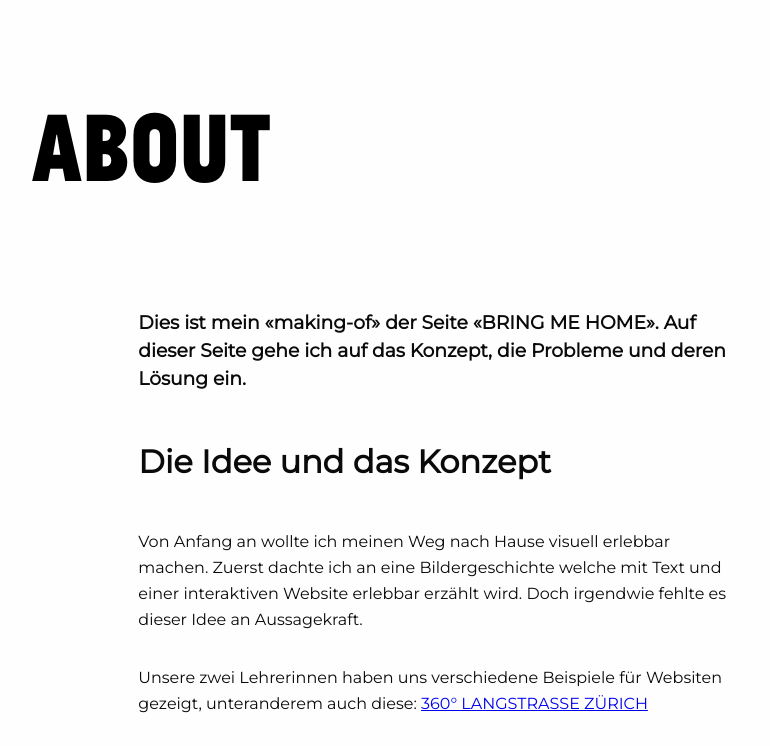
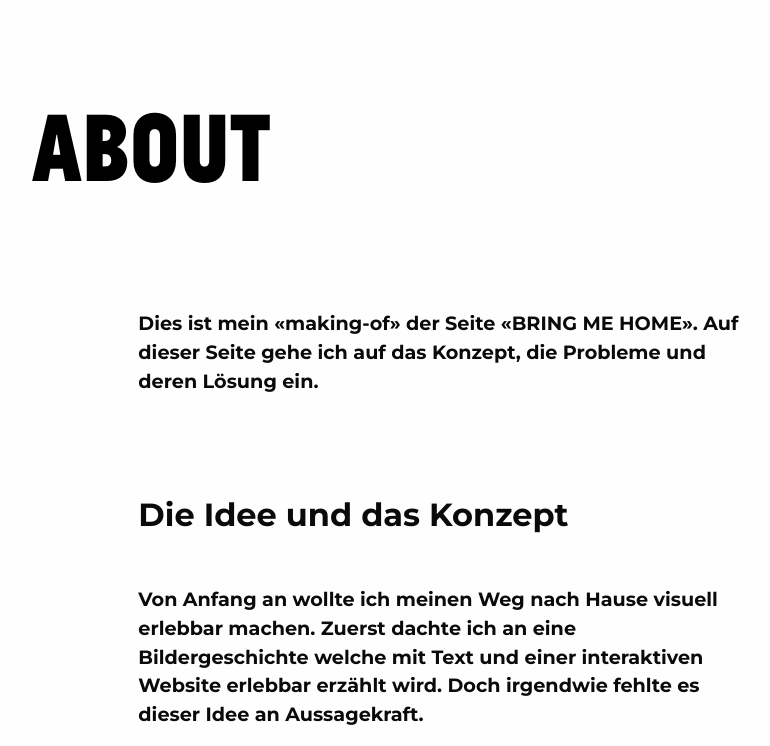
Before and after one commit to matthiasmeierkoch/about, a plain HTML site: page index.html in a window 1280 px wide. Shown: the top 746 px of the page, without its empty margins (75-845 px from the left). Drawn offline with Linux system fonts and the light colour scheme.

Commit message:
FIX: CSS

```diff
--- a/css/app.css
+++ b/css/app.css
@@ -24,10 +24,10 @@ h1.bigblue{
     margin-top:0rem;
 }
 
-p{
-    font-size:1rem;
-    line-height:1.625rem;
-}
+/*p{*/
+    /*font-size:1rem;*/
+    /*line-height:1.625rem;*/
+/*}*/
 
 
 .margin-bottom{
--- a/index.html
+++ b/index.html
@@ -9,7 +9,7 @@
     <link rel="stylesheet" href="./styles.css">
     <link rel="stylesheet" href="./font.css">
     <meta name="viewport" content="width=device-width, initial-scale=1">
-    <link href="https://fonts.googleapis.com/css?family=Montserrat" rel="stylesheet">
+    <link href="https://fonts.googleapis.com/css?family=Montserrat:400,700" rel="stylesheet">
     <link rel="shortcut icon" type="image/x-icon" href="./img/home.png">
     <title>about: bring me home</title>
 </head>
@@ -23,8 +23,8 @@
 </div>
     <div class="grid-x large-offset-2">
         <div class="container">
-            <h3>Dies ist mein «making-of» der Seite «BRING ME HOME».
-            Auf dieser Seite gehe ich auf das Konzept, die Probleme und deren Lösung ein.</h3>
+            <p>Dies ist mein «making-of» der Seite «BRING ME HOME».
+            Auf dieser Seite gehe ich auf das Konzept, die Probleme und deren Lösung ein.</p>
         </div>
     </div>
 
--- a/styles.css
+++ b/styles.css
@@ -1,14 +1,19 @@
 @charset "UTF-8";
 
-
 h1 {
-color: #000000;
-    font-family: JeanLucWeb-Bold;
+    color: #000000;
+    font-family: JeanLucWeb-Bold ;
 }
 
 h2 {
-    font-weight: bold;
+    padding-top: 50px;
+    font-weight: 700;
     font-size: 2rem;
+}
+
+h3{
+    font-weight: 700;
+    font-size: 1.3rem;
 }
 
 
@@ -26,7 +31,6 @@ h2 {
     src: local('JeanLucWeb-thin.woff'), url("jeanlucweb-thin.woff") format("woff"), url("jeanlucweb-thin.otf") format("opentype"), url("jeanlucweb-thin#webfontdsa4toug") format("svg");
 }
 
-
 /*
 The Jean-Luc typeface was designed and made by Atelier Carvalho Bernau on the occasion of the 80th birthday of Jean-Luc Godard. It is available free of charge from http://www.carvalho-bernau.com/jlg/
 
@@ -34,7 +38,7 @@ Jean-Luc typeface Copyright (c) 2010 Atelier Carvalho Bernau
 */
 
 .container {
-width: 600px;
+    width: 600px;
 }
 
 .containercenter {
@@ -57,30 +61,31 @@ width: 600px;
 
 .videomitte {
     margin-top: 50px;
+}
 
-h3{
+h3 {
     font-weight: lighter;
 
 }
 
-a{
-font-size: 2rem;
+a {
+    font-size: 1.2rem;
 }
 
-p{
-    font-size: 3em;
-    font-weight: bold;
+p {
+    font-size: 1.2em;
+    font-weight: 700;
 }
 
 .verticalLine {
     color: #808080;
     size: 3px;
     border-left: thick solid #808080;
-    width: 75%;
+    width: 100%;
 }
 
 .spacersmall {
-    background-color: #0000000;
+    background-color: #000000;
     width: 900px;
     height: 25px;
 }
```
